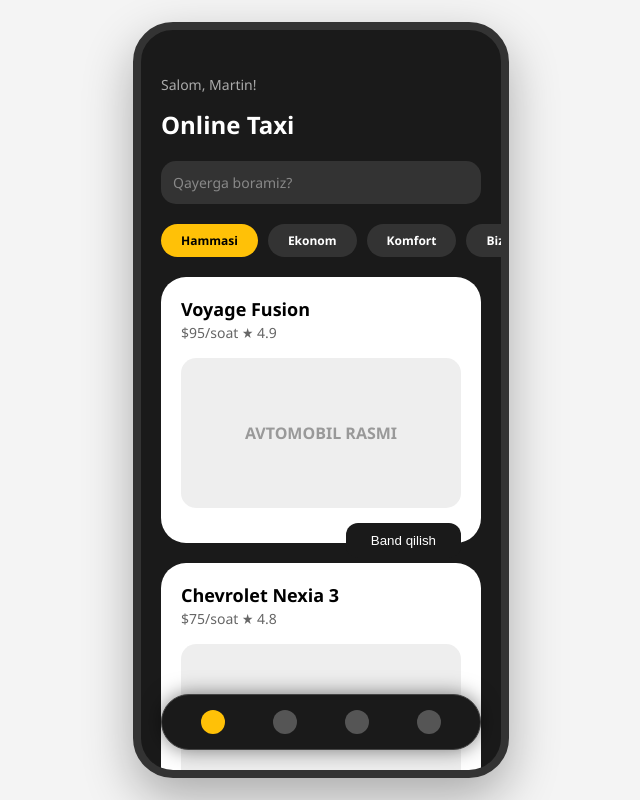
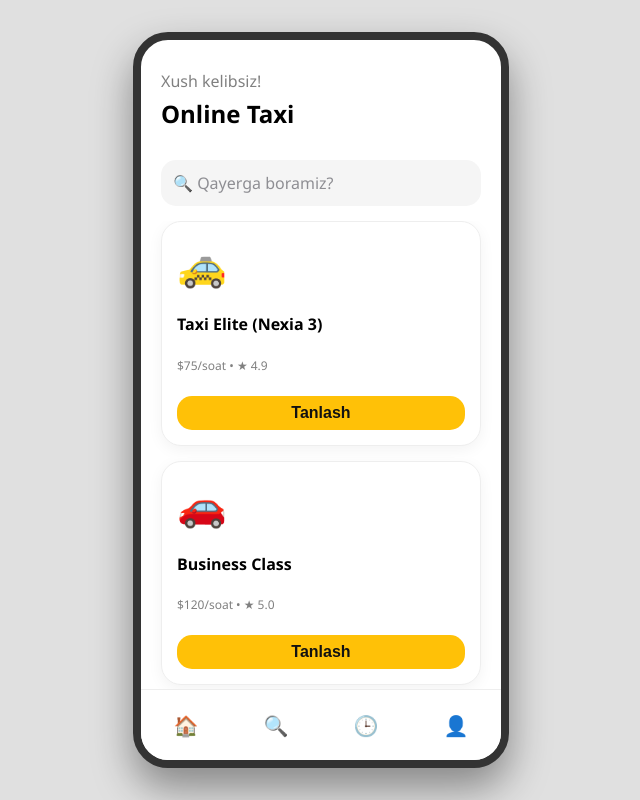
Before and after one commit to saytzakaz6-alt/Online-taxi-, a plain HTML site: page index.html in a window 1280 px wide. Shown: the whole page, without its empty margins (319-959 px from the left). Drawn offline with Linux system fonts and the light colour scheme.

Commit message:
Update index.html

```diff
--- a/index.html
+++ b/index.html
@@ -3,169 +3,197 @@
 <head>
     <meta charset="UTF-8">
     <meta name="viewport" content="width=device-width, initial-scale=1.0">
-    <title>Online Taxi - Booking</title>
+    <title>Online Taxi Service</title>
     <style>
         :root {
-            --primary-yellow: #FFC107;
-            --dark-bg: #1a1a1a;
-            --card-bg: #ffffff;
+            --primary: #FFC107;
+            --dark: #121212;
+            --gray: #f5f5f5;
+            --text-gray: #8E8E93;
         }
 
         body {
-            font-family: 'Segoe UI', Tahoma, Geneva, Verdana, sans-serif;
-            background-color: #f4f4f4;
-            margin: 0;
+            font-family: 'Segoe UI', Roboto, Helvetica, Arial, sans-serif;
+            background-color: #e0e0e0;
             display: flex;
             justify-content: center;
             align-items: center;
-            min-height: 100vh;
+            height: 100vh;
+            margin: 0;
         }
 
-        .phone-container {
+        /* Mobil konteyner */
+        .phone {
             width: 360px;
-            height: 740px;
-            background-color: var(--dark-bg);
-            border-radius: 40px;
+            height: 720px;
+            background: white;
+            border-radius: 35px;
             border: 8px solid #333;
+            position: relative;
             overflow: hidden;
-            position: relative;
-            box-shadow: 0 20px 50px rgba(0,0,0,0.3);
+            box-shadow: 0 20px 40px rgba(0,0,0,0.4);
         }
 
-        /* Header */
-        .header {
-            padding: 40px 20px 20px;
-            color: white;
+        .screen {
+            display: none;
+            height: 100%;
+            flex-direction: column;
+            animation: fadeIn 0.3s;
         }
-        .header h1 { font-size: 24px; margin: 0; }
-        .header p { color: #aaa; font-size: 14px; margin-top: 5px; }
 
-        /* Search Bar */
-        .search-box {
-            background: #333;
-            margin: 0 20px;
+        .active { display: flex; }
+
+        @keyframes fadeIn {
+            from { opacity: 0; transform: translateY(10px); }
+            to { opacity: 1; transform: translateY(0); }
+        }
+
+        /* 1-EKRAN: ASOSIY */
+        .header { padding: 30px 20px 10px; }
+        .search-bar {
+            background: var(--gray);
+            margin: 15px 20px;
             padding: 12px;
             border-radius: 15px;
-            color: #888;
-            font-size: 14px;
+            color: var(--text-gray);
         }
 
-        /* Categories */
-        .categories {
-            display: flex;
-            gap: 10px;
-            padding: 20px;
-            overflow-x: auto;
-        }
-        .cat-item {
-            background: var(--primary-yellow);
-            padding: 8px 20px;
+        .car-list { flex: 1; overflow-y: auto; padding: 0 20px; }
+        .car-card {
+            background: white;
             border-radius: 20px;
-            font-weight: bold;
-            font-size: 12px;
-        }
-        .cat-item.inactive {
-            background: #333;
-            color: white;
+            padding: 15px;
+            margin-bottom: 15px;
+            box-shadow: 0 4px 15px rgba(0,0,0,0.05);
+            border: 1px solid #eee;
         }
 
-        /* Car Cards */
-        .car-card {
-            background: var(--card-bg);
-            margin: 0 20px 20px;
-            border-radius: 25px;
-            padding: 20px;
-            position: relative;
-        }
-        .car-card h3 { margin: 0; font-size: 18px; }
-        .car-card .price { color: #666; font-size: 14px; }
-        .car-img {
-            width: 100%;
-            height: 150px;
-            background: #eee; /* Rasmlar uchun joy */
-            margin: 15px 0;
+        /* 2-EKRAN: BRON QILISH */
+        .top-nav { padding: 20px; display: flex; align-items: center; gap: 15px; }
+        .booking-content { padding: 20px; flex: 1; }
+        .info-box {
+            background: var(--gray);
+            padding: 15px;
             border-radius: 15px;
+            margin-bottom: 15px;
             display: flex;
-            align-items: center;
-            justify-content: center;
-            font-weight: bold;
-            color: #999;
-        }
-        .book-btn {
-            background: var(--dark-bg);
-            color: white;
-            border: none;
-            padding: 10px 25px;
-            border-radius: 12px;
-            float: right;
-            cursor: pointer;
+            justify-content: space-between;
         }
 
-        /* Bottom Nav */
-        .bottom-nav {
-            position: absolute;
-            bottom: 20px;
-            left: 50%;
-            transform: translateX(-50%);
-            background: var(--dark-bg);
-            width: 80%;
+        /* Tugmalar */
+        .btn {
+            background: var(--primary);
+            color: var(--dark);
+            border: none;
+            padding: 15px;
+            border-radius: 15px;
+            font-weight: bold;
+            width: 100%;
+            cursor: pointer;
+            font-size: 16px;
+        }
+
+        .bottom-menu {
+            height: 70px;
+            border-top: 1px solid #eee;
             display: flex;
             justify-content: space-around;
-            padding: 15px;
-            border-radius: 30px;
-            box-shadow: 0 0 20px rgba(0,0,0,0.5);
-            border: 1px solid #444;
+            align-items: center;
+            background: white;
         }
-        .nav-icon {
-            width: 24px;
-            height: 24px;
-            background: #555;
-            border-radius: 50%;
-        }
-        .nav-icon.active { background: var(--primary-yellow); }
 
+        .menu-item { font-size: 20px; cursor: pointer; color: #ccc; }
+        .menu-item.active-icon { color: var(--primary); }
     </style>
 </head>
 <body>
 
-    <div class="phone-container">
+<div class="phone">
+
+    <!-- 1-EKRAN: HOME -->
+    <div id="home" class="screen active">
         <div class="header">
-            <p>Salom, Martin!</p>
-            <h1>Online Taxi</h1>
+            <p style="margin:0; color:gray">Xush kelibsiz!</p>
+            <h2 style="margin:5px 0">Online Taxi</h2>
         </div>
-
-        <div class="search-box">
-            Qayerga boramiz?
+        <div class="search-bar">🔍 Qayerga boramiz?</div>
+        <div class="car-list">
+            <div class="car-card">
+                <div style="font-size: 40px;">🚕</div>
+                <h4>Taxi Elite (Nexia 3)</h4>
+                <p style="color:gray; font-size:12px">$75/soat • ★ 4.9</p>
+                <button class="btn" onclick="showScreen('booking')" style="padding:8px; margin-top:10px">Tanlash</button>
+            </div>
+            <div class="car-card">
+                <div style="font-size: 40px;">🚗</div>
+                <h4>Business Class</h4>
+                <p style="color:gray; font-size:12px">$120/soat • ★ 5.0</p>
+                <button class="btn" onclick="showScreen('booking')" style="padding:8px; margin-top:10px">Tanlash</button>
+            </div>
         </div>
-
-        <div class="categories">
-            <div class="cat-item">Hammasi</div>
-            <div class="cat-item inactive">Ekonom</div>
-            <div class="cat-item inactive">Komfort</div>
-            <div class="cat-item inactive">Biznes</div>
-        </div>
-
-        <div class="car-card">
-            <h3>Voyage Fusion</h3>
-            <span class="price">$95/soat ★ 4.9</span>
-            <div class="car-img">AVTOMOBIL RASMI</div>
-            <button class="book-btn">Band qilish</button>
-        </div>
-
-        <div class="car-card">
-            <h3>Chevrolet Nexia 3</h3>
-            <span class="price">$75/soat ★ 4.8</span>
-            <div class="car-img">NEXIA 3 RASMI</div>
-            <button class="book-btn">Band qilish</button>
-        </div>
-
-        <div class="bottom-nav">
-            <div class="nav-icon active"></div>
-            <div class="nav-icon"></div>
-            <div class="nav-icon"></div>
-            <div class="nav-icon"></div>
+        <div class="bottom-menu">
+            <div class="menu-item active-icon">🏠</div>
+            <div class="menu-item">🔍</div>
+            <div class="menu-item">🕒</div>
+            <div class="menu-item">👤</div>
         </div>
     </div>
 
+    <!-- 2-EKRAN: BOOKING -->
+    <div id="booking" class="screen">
+        <div class="top-nav">
+            <button onclick="showScreen('home')" style="border:none; background:none; font-size:20px">←</button>
+            <h3 style="margin:0">Zakaz qilish</h3>
+        </div>
+        <div class="booking-content">
+            <center><div style="font-size: 60px;">🚕</div></center>
+            <p><b>Sana va vaqt:</b></p>
+            <div class="info-box">
+                <div>10-May, 2026<br><small>08:30 AM</small></div>
+                <div style="color:orange">O'zgartirish</div>
+            </div>
+            <p><b>Manzil:</b></p>
+            <div class="info-box">
+                <div>Aeroport, Terminal 2</div>
+                <div style="color:orange">📍</div>
+            </div>
+            <div style="margin-top:30px">
+                <div style="display:flex; justify-content:space-between; margin-bottom:10px">
+                    <span>Jami summa:</span>
+                    <b>$145.00</b>
+                </div>
+                <button class="btn" onclick="showScreen('payment')">To'lovga o'tish</button>
+            </div>
+        </div>
+    </div>
+
+    <!-- 3-EKRAN: PAYMENT -->
+    <div id="payment" class="screen">
+        <div class="top-nav">
+            <button onclick="showScreen('booking')" style="border:none; background:none; font-size:20px">←</button>
+            <h3 style="margin:0">To'lov</h3>
+        </div>
+        <div style="padding:20px; text-align:center">
+            <div style="font-size: 50px; color: green; margin: 40px 0;">✔</div>
+            <h2>Muvaffaqiyatli!</h2>
+            <p style="color:gray">Haydovchi 5 daqiqada yetib keladi.</p>
+            <div class="info-box" style="text-align:left; margin-top:20px">
+                <div><b>ID:</b> #88291<br><b>Mashina:</b> Nexia 3 (Ko'k)</div>
+            </div>
+            <button class="btn" onclick="showScreen('home')" style="margin-top:30px">Asosiy menyuga qaytish</button>
+        </div>
+    </div>
+
+</div>
+
+<script>
+    function showScreen(screenId) {
+        // Hamma ekranlarni yopish
+        document.querySelectorAll('.screen').forEach(s => s.classList.remove('active'));
+        // Kerakli ekranni ochish
+        document.getElementById(screenId).classList.add('active');
+    }
+</script>
+
 </body>
-  </html>
+    </html>
```
